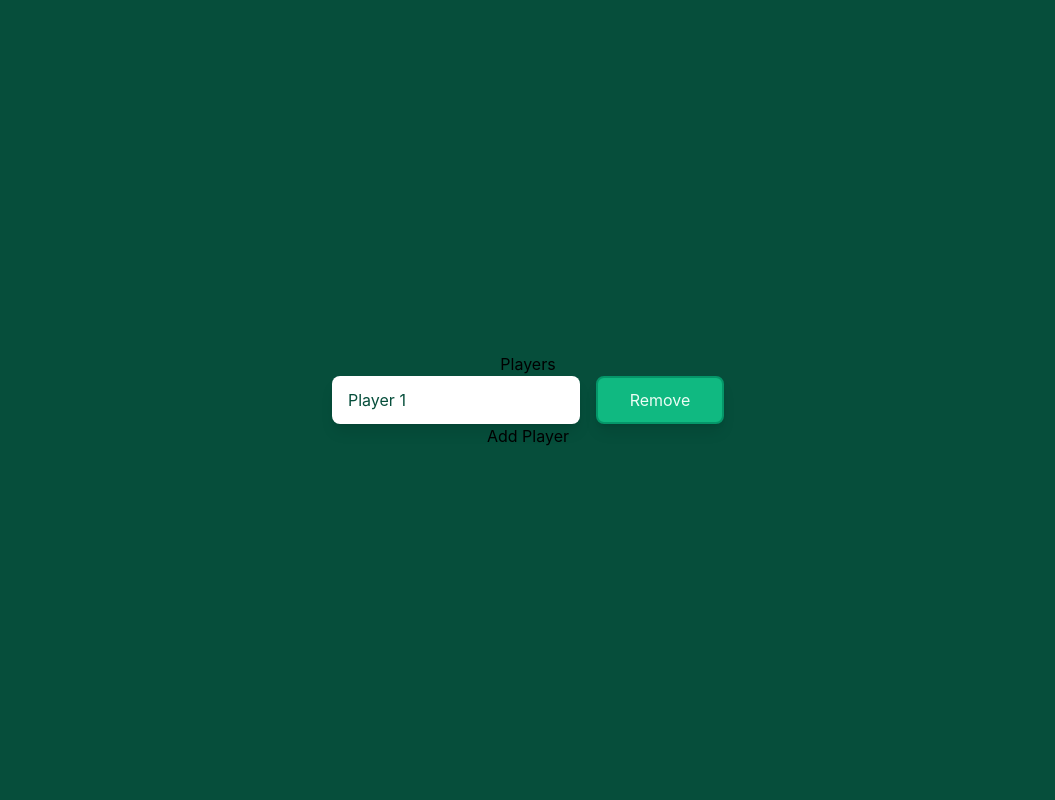
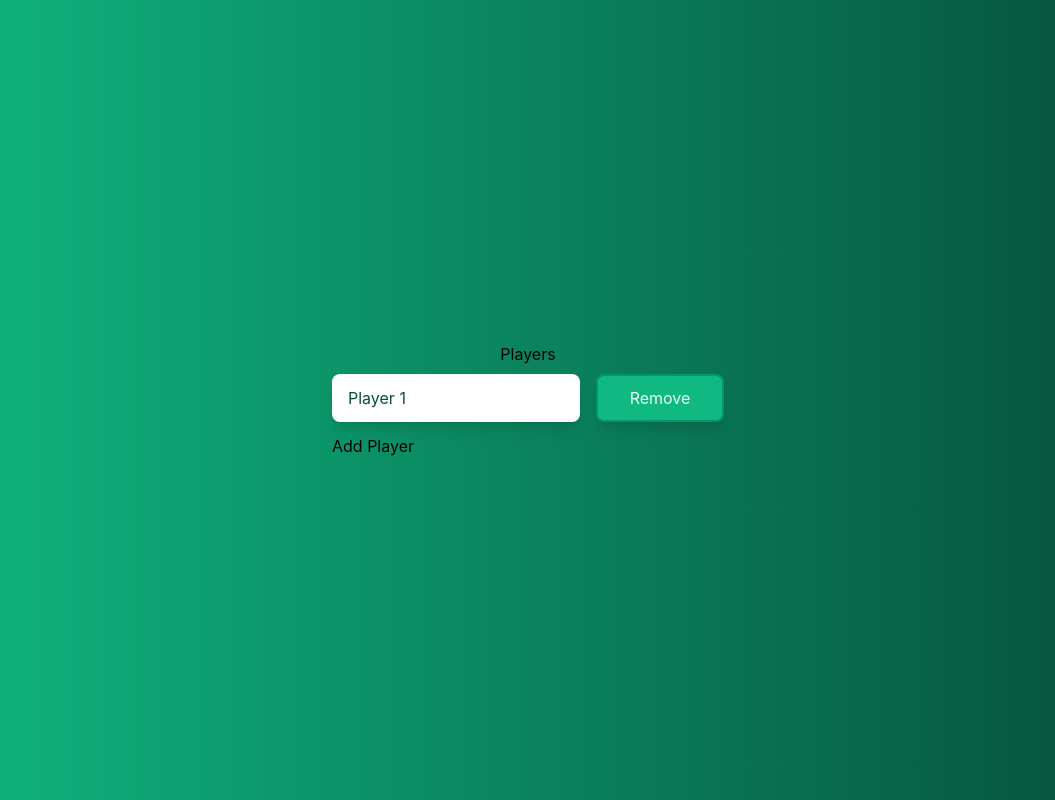
Before and after one commit to wb204/mtg-assist, a React (Create React App) app in the folder mtg-app/: page / in a window 1280 px wide. Both pictures are taken after a click on the button "Add Player". Shown: the whole page, without its empty margins (112-1167 px from the left). Built offline with nearby package versions, Linux system fonts and the light colour scheme.

Commit message:
More Tailwind testing

```diff
--- a/mtg-app/src/App.js
+++ b/mtg-app/src/App.js
@@ -1,12 +1,11 @@
 import React from 'react';
 import LifeCounter from './LifeCounter';
-// import logo from './logo.svg';
 import './App.css';
 
 function App() {
   return (
     <div className="App">
-      <section className="grid place-items-center bg-emerald-900 p-16 min-h-screen">
+      <section className="grid place-items-center bg-gradient-to-r from-emerald-500 to-emerald-900 p-16 min-h-screen">
         <LifeCounter />
       </section>
     </div>
--- a/mtg-app/src/LifeCounter.js
+++ b/mtg-app/src/LifeCounter.js
@@ -58,10 +58,10 @@ const LifeCounter = () => {
 	return (
 		<div>
 			{editingSettings && step === 1 && (
-				<div>
+				<div className="flex-column">
 					<h2>Players</h2>
 					{players.map((player, index) => (
-						<div className="flex gap-4" key={index}>
+						<div className="flex my-2 gap-4" key={index}>
 							<input
 							className="h-12 min-w-[12rem] rounded-lg border-emerald-500 indent-4 text-emerald-900 shadow-lg focus:outline-none focus:ring focus:ring-emerald-600"
 							type="text"
@@ -72,10 +72,12 @@ const LifeCounter = () => {
 							<button className="h-12 min-w-[8rem] rounded-lg border-2 border-emerald-600 bg-emerald-500 text-emerald-50 shadow-lg hover:bg-emerald-600 focus:outline-none focus:ring focus:ring-emerald-600" onClick={() => handleRemovePlayer(index)}>Remove</button>
 						</div>
 					))}
-					<button onClick={handleAddPlayer}>Add Player</button>
-					{players.length > 2 && (
-						<button onClick={handleConfirmPlayers}>Confirm</button>
-					)}
+					<div className="flex mt-3 gap-4">
+						<button onClick={handleAddPlayer}>Add Player</button>
+						{players.length > 2 && (
+							<button onClick={handleConfirmPlayers}>Confirm</button>
+						)}
+					</div>
 				</div>
 			)}
 
```
